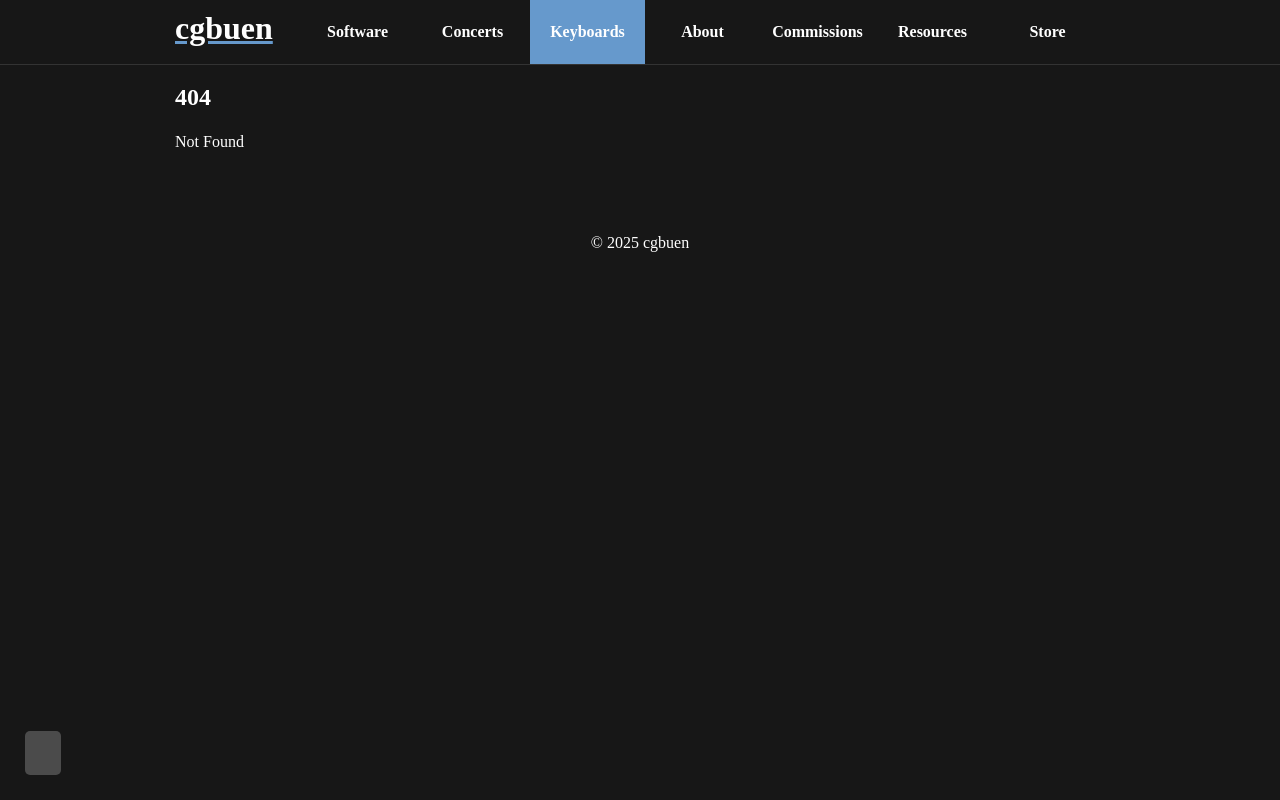
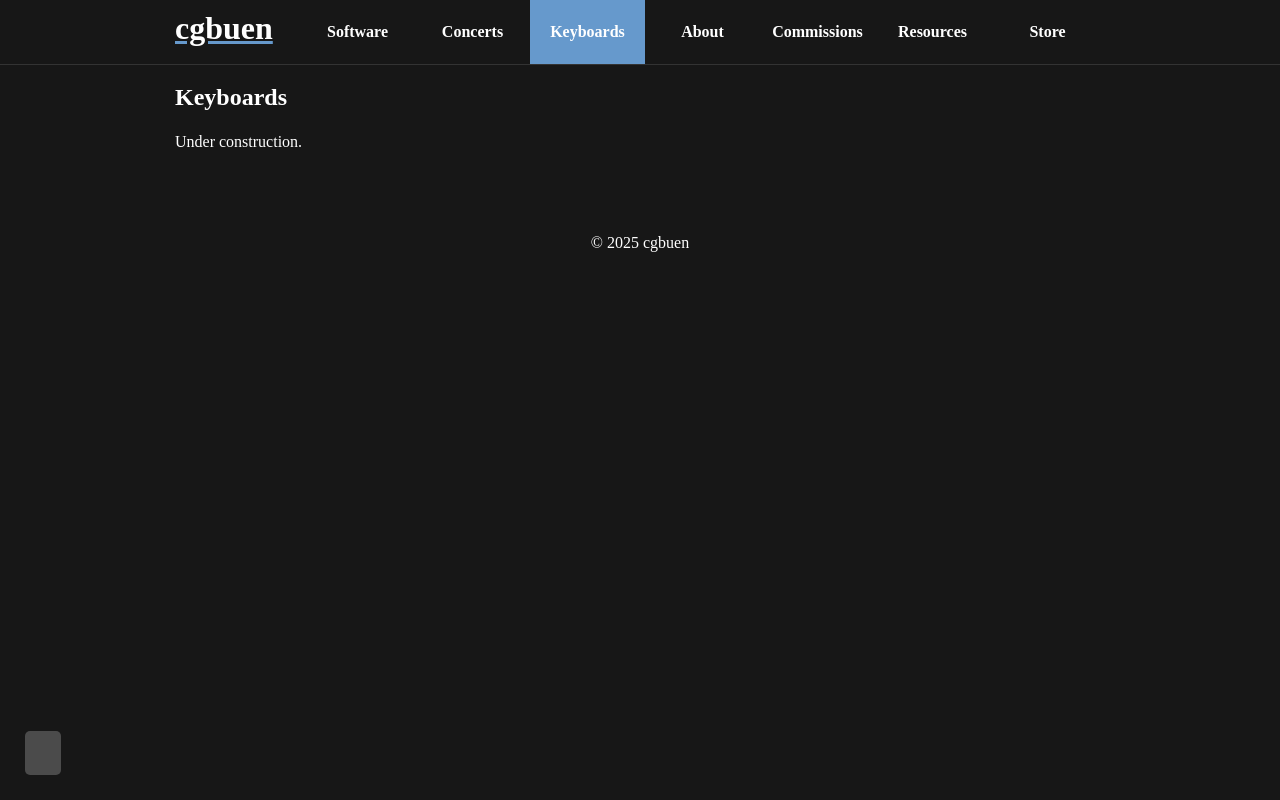
Before and after one commit to cgbuen/portfolio-sk, a SvelteKit app: page /keyboards in a window 1280 px wide. Before the commit this address had no page. Built offline with nearby package versions, Linux system fonts and the light colour scheme; some icons are missing; a web font is replaced by a local one.

Commit message:
Add stubs for concerts and keyboards

```diff
--- /dev/null
+++ b/src/routes/concerts/+page.svelte
@@ -0,0 +1,15 @@
+<script lang="ts">
+  import { getContext } from 'svelte';
+</script>
+
+<svelte:head>
+    <title>Concerts{getContext('titleSuffix')}</title>
+</svelte:head>
+
+<div class="concerts-container">
+  <h1>Concerts</h1>
+  <p>Under construction.</p>
+</div>
+
+<style>
+</style>
--- /dev/null
+++ b/src/routes/keyboards/+page.svelte
@@ -0,0 +1,16 @@
+<script lang="ts">
+  import { getContext } from 'svelte';
+  import { page } from '$app/state';
+</script>
+
+<svelte:head>
+    <title>Commands &mdash; Resources{getContext('titleSuffix')}</title>
+</svelte:head>
+
+<div class="keyboards-container">
+  <h1>Keyboards</h1>
+  <p>Under construction.</p>
+</div>
+
+<style>
+</style>
```
